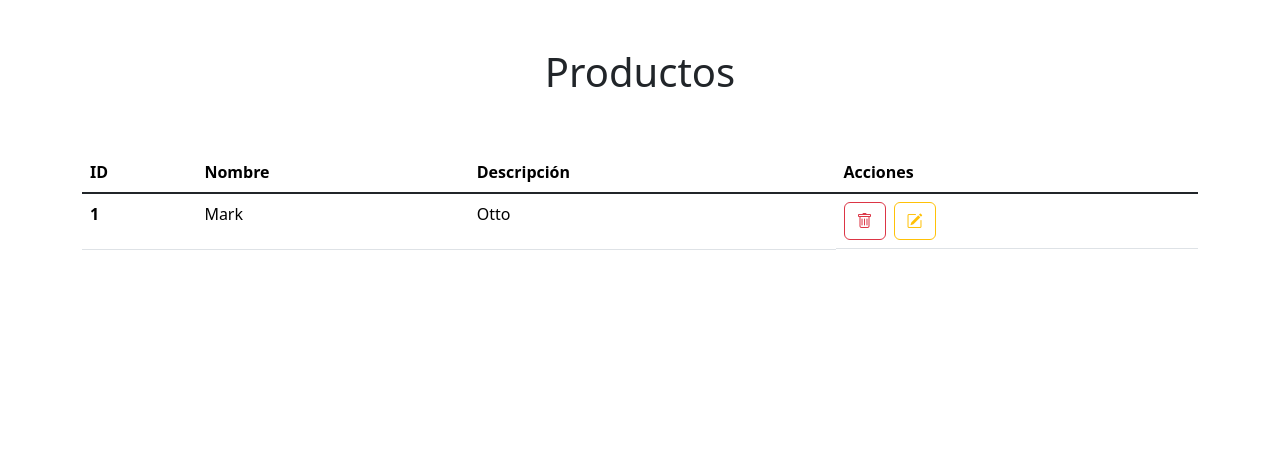
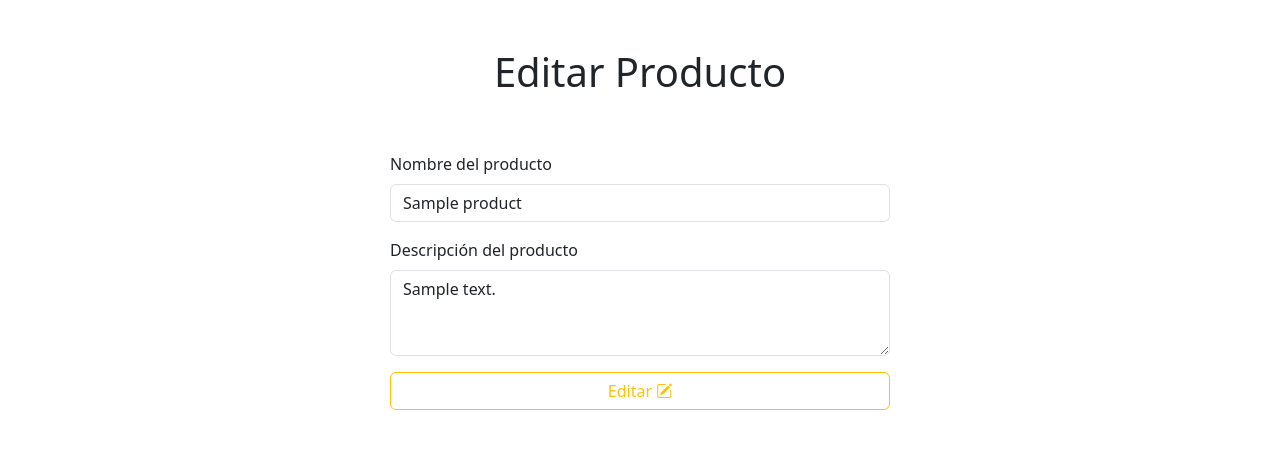
Before and after one commit to andresMataX/php-crud, a PHP site: page /product.php?q=1 in a window 1280 px wide. Shown: the top 449 px of the page. Run offline with PHP 8.4, Linux system fonts and the light colour scheme; the visitor is signed in with stand-in values (Sample User, id 1); tables that the repository leaves empty or names only in its code hold one stand-in row (values such as "Sample post").

Commit message:
Add validation that the product exists

```diff
--- a/newProduct.php
+++ b/newProduct.php
@@ -27,8 +27,8 @@ if (isset($_POST['submit'])) {
   if ($conn->query($sql) === TRUE) {
     header("Location: products.php");
   } else {
-    echo "Error al agregar el registro: " . $conn->error;
-    // echo '<div class="alert alert-danger" role="alert">Error al crear registro</div>';
+    // echo "Error al agregar el registro: " . $conn->error;
+    echo '<div class="alert alert-danger" role="alert">Error al crear registro</div>';
   }
 }
 ?>
--- a/product.php
+++ b/product.php
@@ -7,38 +7,62 @@ if (!isset($_SESSION['id'])) {
   header("Location: index.php");
   exit();
 }
+
+if (isset($_GET['q'])) {
+  $productId = $_GET['q'];
+
+  $sql = "SELECT * FROM products WHERE id='$productId'";
+  $result = mysqli_query($conn, $sql);
+  $productDB = mysqli_fetch_assoc($result);
+
+  if (mysqli_num_rows($result) != 1) {
+    header("Location: products.php");
+  }
+} else {
+  header("Location: products.php");
+}
+
+if (isset($_POST['submit'])) {
+
+  $productId = $_GET['q'];
+
+  $name = $_POST['name'];
+  $description = $_POST['description'];
+
+  echo $name;
+  echo $description;
+  echo $productId;
+
+  // $sql = "UPDATE products SET name='$name', description='$description' WHERE id=$productId";
+
+  // if ($conn->query($sql) === TRUE) {
+  //   // header("Location: products.php");
+  // } else {
+  //   echo "Error al editar el registro: " . $conn->error;
+  //   // echo '<div class="alert alert-danger" role="alert">Error al editar registro</div>';
+  // }
+}
 ?>
 
 <body class="container h-full">
-  <div class="mt-5 d-flex flex-column gap-5">
-    <h1 class="text-center">Productos</h1>
+  <div class="mt-5 d-flex flex-column gap-5 align-items-center">
+    <h1 class="text-center">Editar Producto</h1>
 
-    <table class="table">
-      <thead>
-        <tr>
-          <th scope="col">ID</th>
-          <th scope="col">Nombre</th>
-          <th scope="col">Descripción</th>
-          <th scope="col">Acciones</th>
-        </tr>
-      </thead>
+    <form action="<?php echo htmlspecialchars($_SERVER['PHP_SELF']); ?>?q=<?php echo $_GET['q'] ?>" method="POST" class="d-flex flex-column" style="width: 500px;">
+      <div class=" mb-3">
+        <label class="form-label">Nombre del producto</label>
+        <input class="form-control" name="name" style="width: 500px;" value="<?php echo $productDB['name'] ?>">
+      </div>
+      <div class="mb-3">
+        <label class="form-label">Descripción del producto</label>
+        <textarea class="form-control" name="description" style="width: 500px;" rows="3"><?php echo $productDB['description'] ?></textarea>
+      </div>
 
-      <tbody class="table-group-divider">
-        <tr>
-          <th scope="row">1</th>
-          <td>Mark</td>
-          <td>Otto</td>
-          <td class="d-flex gap-2">
-            <button type="button" class="btn btn-outline-danger">
-              <i class="bi bi-trash"></i>
-            </button>
-            <button type="button" class="btn btn-outline-warning">
-              <i class="bi bi-pencil-square"></i>
-            </button>
-          </td>
-        </tr>
-      </tbody>
-    </table>
+      <button type="submit" name="submit" class="btn btn-outline-warning">
+        Editar
+        <i class="bi bi-pencil-square"></i>
+      </button>
+    </form>
   </div>
 </body>
 
```
